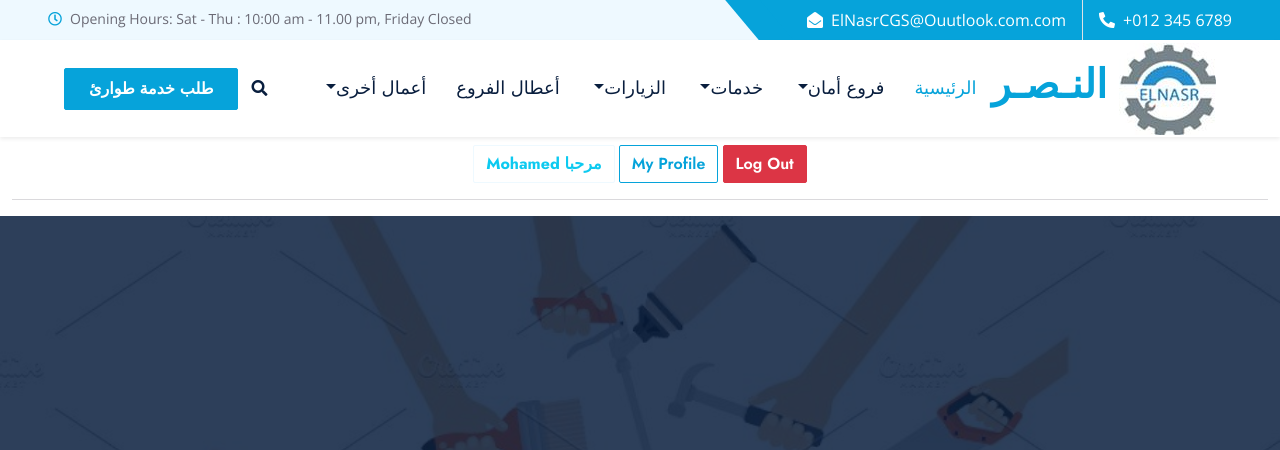
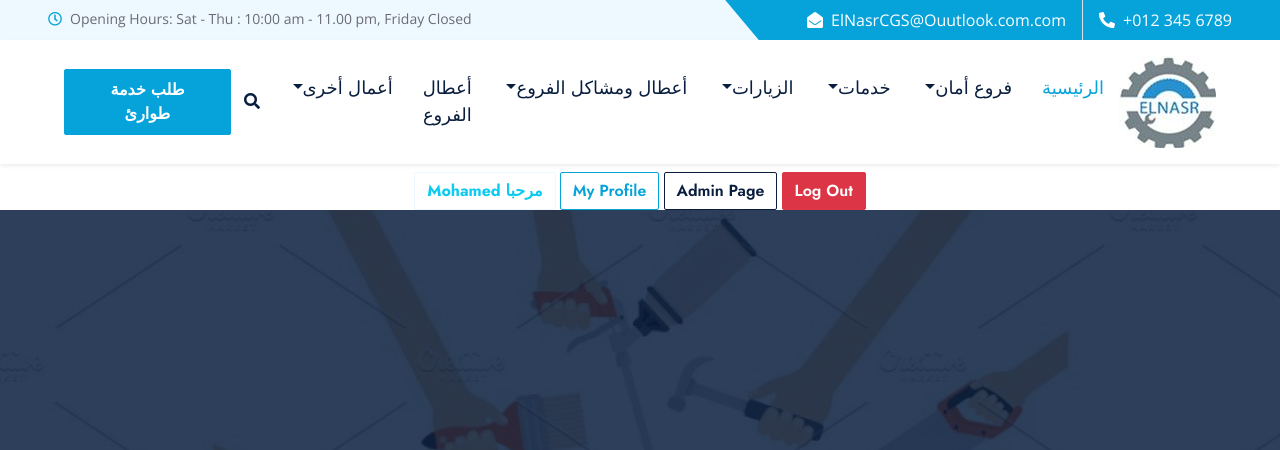
Before and after one commit to mohamedkhaledegy/El-Nasr-Site, a Django app: page / in a window 1280 px wide. Shown: the top 450 px of the page. Run offline with Django 3.2, Linux system fonts and the light colour scheme; a user stored in the database is signed in; data comes from the database, SQL or seed files in the repository; both versions use the stored data as it was after the commit; some libraries are stand-ins or nearby versions.

Commit message:
some of item and visit

```diff
--- a/new/aman/forms.py
+++ b/new/aman/forms.py
@@ -11,7 +11,6 @@ class VisitForm(forms.ModelForm):
             'date_visit': widgets.DateInput(attrs={'type': 'date'}),
             'content': widgets.SelectMultiple()
         }
-
 
 class VisitFormStaff(forms.ModelForm):
     class Meta:
--- a/new/aman/models.py
+++ b/new/aman/models.py
@@ -124,7 +124,6 @@ class Fault(models.Model):
     def get_visits(self):
         pass
 
-
 class Visit(models.Model):
     types_visit = (
         ('شهرية','شهرية') ,
--- a/new/aman/views.py
+++ b/new/aman/views.py
@@ -1,6 +1,4 @@
-from multiprocessing import context
-from os import name
-from tkinter import Image, PhotoImage
+from datetime import datetime
 from .models import *
 from django.http import HttpResponseRedirect
 from django.shortcuts import render ,redirect, get_object_or_404 , get_list_or_404
@@ -82,8 +80,7 @@ def store_detail(request , slug):
         'store':store,
         'admin_store':admin,
         'stores':stores,
-        'form_visit':form,
-    }
+        'form_visit':form, }
     return render(request,'store_detail.html',context)
 
 def new_visit(request):
@@ -130,7 +127,6 @@ def visit_list(request):
     for vis in visits:
         print(vis.store)
         print(faults.filter(belong_to=vis.store))
-
     context = {
         'stores':stores,
         'visits':visits,
@@ -138,8 +134,7 @@ def visit_list(request):
         'visits_count':visits_count,
         'count_stores':store_count,
         'visits_admin_stores':visits_admin_stores,
-        'faults':faults,
-    }
+        'faults':faults,}
     return render(request,'visit/list.html',context)
 
 def visit_list_admin(request):
@@ -150,13 +145,11 @@ def visit_list_admin(request):
     else:
         visits_admin_stores = None
         profile = None
-
     faults = Fault.objects.all()
     context = {
         'stores_admin':stores,
         'visits_admin':visits_admin_stores,
         'faults':faults,
-
     }
     return render(request,'visit/list_admin.html',context)
 
@@ -169,10 +162,8 @@ def visit_list_store(request,slug):
         'store':store,
         'stores':stores,
         'visits':visits_store,
-        'visits_count':visits_store_count,
-    }
+        'visits_count':visits_store_count,  }
     return render(request,'visit/visit-list-store.html',context)
-
 def profile(request):
     if request.user.is_authenticated:
         profile = get_object_or_404(Profile,user=request.user)
@@ -183,7 +174,7 @@ def profile(request):
     stores = Store.objects.all()
     store_admin = Store.objects.filter(user_admin=profile.user)
     num_of_admin_stores = store_admin.count()
-    print(request.user.profile)
+    print(request.user.profile.id)
     print(request.user)
     print(profile)
     context = {
@@ -210,12 +201,22 @@ def fault_list(request):
     else:
         profile = None
     faults = Fault.objects.all()
+    faults_filter = FaultFilter()
+    faults_visits = Fault.objects.values_list('')
+    if request.GET:
+        faults_filter = FaultFilter(request.GET)
+        faults_filter = FaultFilter(created_by=request.user.id)
+        faults = faults_filter.qs
+    else:
+        faults_filter = None
+        store_filter = FaultFilter()
+    stores = Store.objects.all()
     context = {
         'faults':faults,
-        'fault_form':FaultFilter()
+        'fault_form':faults_filter,
+        'stores':stores,
     }
     return render(request,'fault/fault-list.html',context)
-
 
 def fault_new(request):
     pass
@@ -223,7 +224,18 @@ def fault_new(request):
 def fault_edit(request):
     pass
 
-
+def visit_by_month(request,month_visi):
+    if request.user.is_authenticated:
+        profile = get_object_or_404(Profile,user=request.user)
+    else:
+        profile = None
+    visit_dynmic_monthly = Visit.objects.filter(date_visit=datetime.date)
+    context = {
+        'profile',
+        'monthly',
+    }
+    return render(request,'visit/monthly.html',context)
+    pass
 # def productlist(request , category_slug=None):
 #     category = None
 #     productlist = Product.objects.all()
--- a/new/templates/parts/header.html
+++ b/new/templates/parts/header.html
@@ -21,7 +21,8 @@
     </div>
     <nav dir="rtl" class="justify-content-between navbar rtl navbar-expand-lg bg-white navbar-light shadow-sm px-5 py-3 py-lg-0">
         <a href="{% url 'home' %}" class="navbar-brand p-0">
-            <h1 class="m-0 text-primary"> <img src="{% static 'img/logo-elnasr.jpg' %}" alt=""> </i>النـصـر</h1>
+            <h1 class="m-0 text-primary"> <img src="{% static 'img/logo-elnasr.jpg' %}" alt=""> </i>
+            </h1>
         </a>
         <hr>
         <button class="navbar-toggler" type="button" data-bs-toggle="collapse" data-bs-target="#navbarCollapse">
@@ -52,7 +53,6 @@
                                     <i class="bi bi-brush"></i>
                                     <a href="" class="badge-outline-success">
                                         <i class="bi bi-lightning-charge-fill"></a>
-
                                     </i>
                                 </div>
                             </div>
@@ -66,7 +66,6 @@
                     <div class="text-end dropdown-menu m-0">
                         <a href="{% url 'new_visit' %}" class="dropdown-item">طلب صيانة اضافية</a>
                         <a href="{% url 'new_visit' %}" class="dropdown-item">طلب صيانة طارئة</a>
-                        <a href="#" class="dropdown-item">استعلام عن موعد زيارة فرع</a>
                     </div>
                 </div>
                 <div class="nav-item dropdown">
@@ -76,6 +75,16 @@
                         <a href="{% url 'visit_list_admin' %}" class="dropdown-item">زيارات فروعى</a>
                         <a href="#" class="dropdown-item">زيارات الشهر</a>
                         <a href="#" class="dropdown-item">زيارات فرع</a>
+                    </div>
+                </div>
+                <div class="nav-item dropdown">
+                    <a href="#" class="nav-link dropdown-toggle" data-bs-toggle="dropdown">أعطال ومشاكل الفروع</a>
+                    <div class="text-end dropdown-menu m-0">
+                        <a href="#" class="dropdown-item">جميع الأعطال</a>
+                        <a href="#" class="dropdown-item">أعطال الشهر</a>
+                        <a href="#" class="dropdown-item">الأعطال المؤجل حلها</a>
+                        <a href="#" class="dropdown-item">أعطال فرع معين</a>
+
                     </div>
                 </div>
                 <a href="{% url 'fault_list' %}" class="nav-item nav-link">أعطال الفروع</a>
@@ -92,7 +101,6 @@
             <button type="button" class="btn text-dark" data-bs-toggle="modal" data-bs-target="#searchModal"><i class="fa fa-search"></i></button>
             <a href="{% url 'new_visit' %}" class="btn btn-primary py-2 px-4 ms-3">طلب خدمة طوارئ</a> {% else %}
         </div>
-        </div>
         {% endif %}
     </nav>
     <div class="container-fluid mt-2">
@@ -100,9 +108,9 @@
             <div class="col-md-12 text-center mb-2 mb-lg-0">
                 {% if user.is_authenticated %}
                 <button type="button" class="btn btn-outline-light text-info"><b>{{user.profile.first_name}}</b> مرحبا  </button>
-                <a href="{% url 'profile' %}" class="btn btn-outline-primary">My Profile</a>
-                <a href="{% url 'logout' %}" class="btn btn-danger">Log Out</a>
-                <hr> {% else %} {% if request.path != "/accounts/login/" %}
+                <a href="{% url 'profile' %}" class="btn btn-outline-primary">My Profile</a> {% if user.profile.id == 1 %}
+                <a class="btn btn-outline-dark" href="/admin/">Admin Page</a> {% endif %}
+                <a href="{% url 'logout' %}" class="btn btn-danger">Log Out</a> {% else %} {% if request.path != "/accounts/login/" %}
                 <div class="row">
                     <div class="col-12 text-center">
                         <a href="{% url 'login' %}" class="btn btn-primary">يرجى تسجيل الدخول  </a>
```
Also changed, not shown: new/templates/store/choose-store.html (added, +10 -0 lines), new/aman/urls.py (line endings or trailing spaces), new/db.sqlite3.
